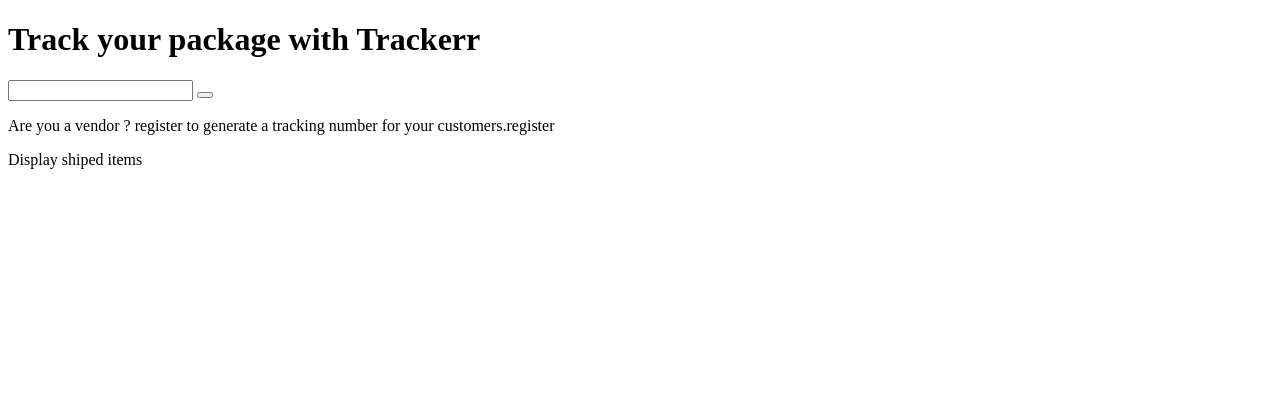
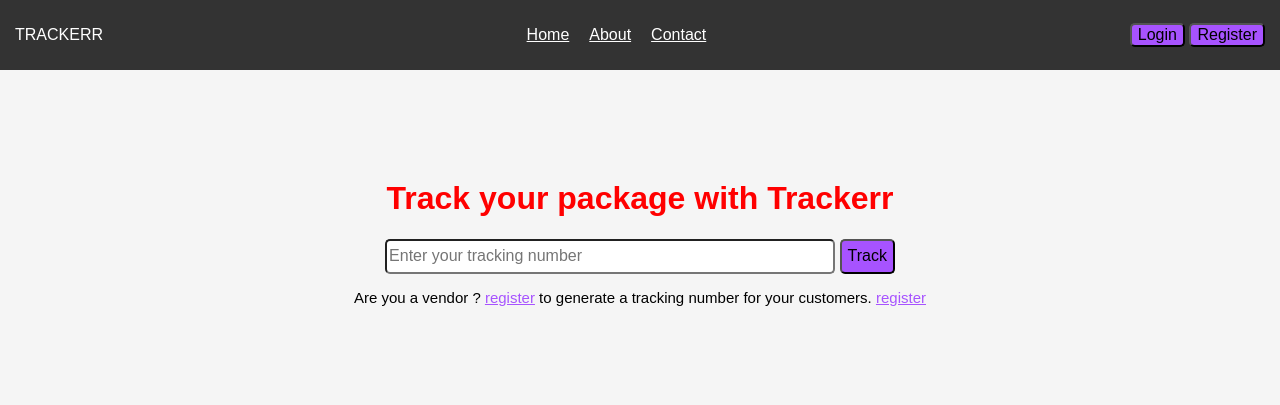
Before and after one commit to iamukn/Trackerr, a Django app: template template/pages/landingPage.html in a window 1280 px wide. Shown: the top 405 px of the page. Run offline with Django 3.2, Linux system fonts and the light colour scheme; the template is opened without the code that fills it, so the values that code supplies are empty.

Commit message:
added landing page style

```diff
--- a/template/pages/landingPage.html
+++ b/template/pages/landingPage.html
@@ -20,27 +20,47 @@
 
     <title>Trackerr</title>
     <link rel="stylesheet" href="../styles/landingPage.css" />
+    <link rel="stylesheet" href="../styles/normalize.css" />
     <style>
       @import url("https://fonts.googleapis.com/css2?family=Roboto:wght@300;400;500;700&display=swap");
     </style>
-
   </head>
   <body>
+    <div class="div-container">
+      <nav class="nav-bar">
+        <div class="logo">
+          <p>TRACKE<span>RR</span></p>
+        </div>
+        <ul>
+          <li><a href="#">Home</a></li>
+          <li><a href="#">About</a></li>
+          <li><a href="#">Contact</a></li>
+        </ul>
+        <div>
+          <button class="login">Login</button>
+          <button class="register">Register</button>
+        </div>
+      </nav>
+    </div>
     <header>
-      <nav class="nav-bar"></nav>
       <div class="search-section">
         <h1>Track your package with Trackerr</h1>
-        <input type="number" />
-        <button class="track-button"></button>
-        <p>
-          Are you a vendor ? <span>register</span> to generate a tracking number
-          for your customers.<span>register</span>
+        <input
+          type="search"
+          id="search"
+          name="search"
+          placeholder="Enter your tracking number"
+        />
+        <button type="submit" class="track-btn">Track</button>
+        <p class="section-text">
+          Are you a vendor ? <a href="" class="register-li">register</a> to
+          generate a tracking number for your customers.
+          <a href="" class="register-li">register</a>
         </p>
       </div>
     </header>
 
     <main>
-      <p>Display shiped items</p>
       <!--This section will be rendered dynamicaly after a customer search for his/her product-->
       <!--
 
--- a/template/styles/landingPage.css
+++ b/template/styles/landingPage.css
@@ -0,0 +1,77 @@
+*,
+*:before,
+*:after {
+  box-sizing: border-box;
+}
+
+html {
+  scroll-behavior: smooth;
+  /*font-size: 62.5%;*/
+}
+body {
+  font-family: Arial, Helvetica, sans-serif;
+  background-color: whitesmoke;
+}
+a {
+  color: white;
+}
+ul {
+  margin: 0;
+  padding: 0;
+  list-style: none;
+}
+
+nav {
+  color: #fff;
+  padding: 10px 0;
+  margin-left: 15px;
+  margin-right: 15px;
+  display: flex;
+  justify-content: space-between;
+  align-items: center;
+}
+.div-container {
+  background-color: #333;
+}
+
+ul {
+  display: flex;
+}
+
+li {
+  margin: 10px;
+  color: white;
+}
+button {
+  background-color: #a753ff;
+  border-radius: 5px;
+}
+button:hover {
+  background-color: #b39eb5;
+}
+input {
+  width: 450px;
+  height: 35px;
+  border-radius: 5px;
+}
+.track-btn {
+  height: 35px;
+}
+.search-section {
+  text-align: center;
+  margin-top: 110px;
+  margin-bottom: 100px;
+}
+.section-text {
+  font-size: 15px;
+}
+h1 {
+  color: red;
+}
+header {
+  margin-left: 15px;
+  margin-right: 15px;
+}
+.register-li {
+  color: #a753ff;
+}
```
Also changed, not shown: template/styles/normalize.css (added).
